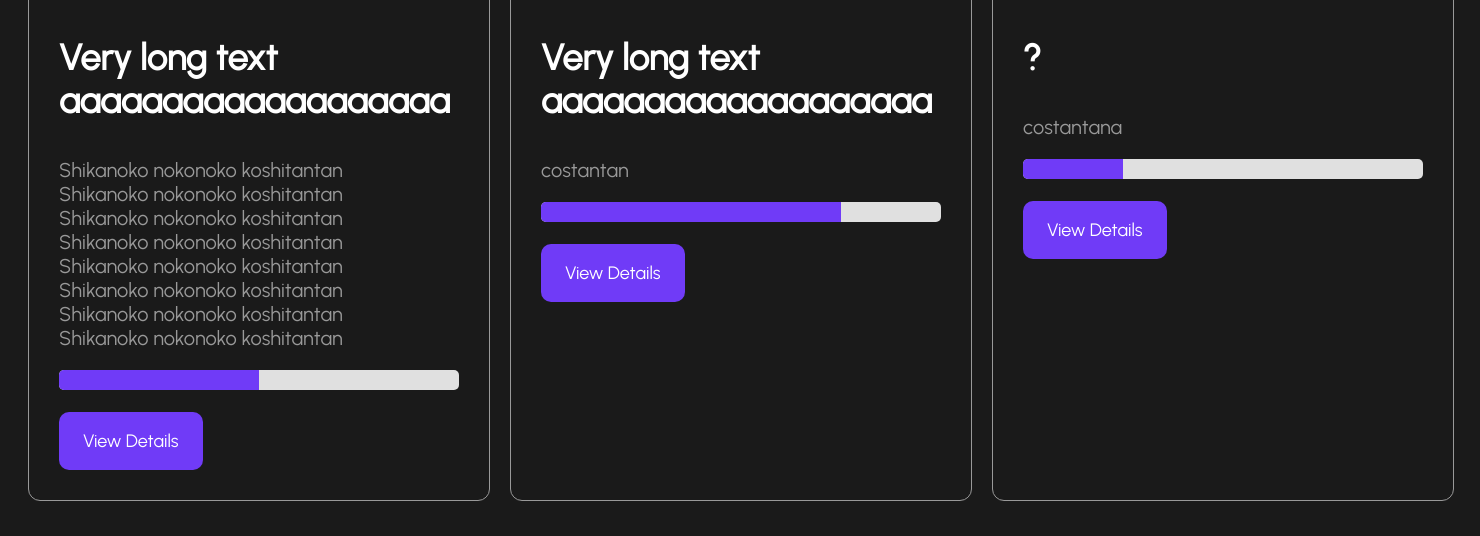
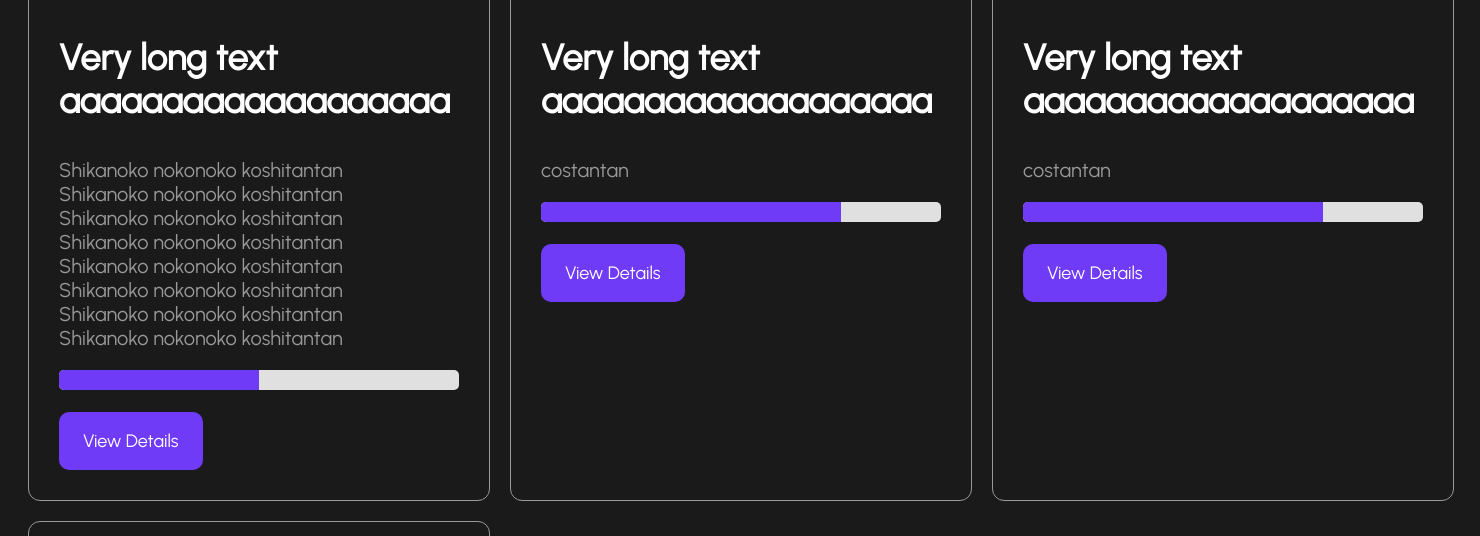
Before and after one commit to Nantawat6510545543/B2D-Ventures, a Django app: page / in a window 1480 px wide. Shown: the part 457-993 px from the top of the page. Before the commit the page ends 958 px from the top, so only its background shows below. Run offline with Django 5.2, Linux system fonts and the light colour scheme.

```diff
--- a/B2D_Ventures/templates/details.html
+++ b/B2D_Ventures/templates/details.html
@@ -61,9 +61,11 @@
         <p class="heading-font">
             $565,372 Invested
         </p>
-        <button class="generic-button">Start Investment</button>
+        <button class="generic-button" style="margin-right: inline-block">Start Investment</button>
+        <button class="generic-button">See Discussion</button>
     </div>
     <hr>
+
     <div class="details-container">
         <p class="heading-font">About</p>
         <p class="content-font">
@@ -102,7 +104,6 @@
         </div>
     </div>
 
-
     <script type="text/javascript" src="https://code.jquery.com/jquery-1.11.0.min.js"></script>
     <script type="text/javascript" src="https://cdn.jsdelivr.net/npm/slick-carousel@1.8.1/slick/slick.min.js"></script>
     <script type="text/javascript" src="{% static 'js/details.js' %}"></script>
--- a/B2D_Ventures/templates/index.html
+++ b/B2D_Ventures/templates/index.html
@@ -62,6 +62,21 @@
                 src="https://p.bigstockphoto.com/GeFvQkBbSLaMdpKXF1Zv_bigstock-Aerial-View-Of-Blue-Lakes-And--227291596.jpg"
             >
             <p class="heading-font">
+                Very long text aaaaaaaaaaaaaaaaaaa
+            </p>
+            <p class="content-font">
+                costantan
+            </p>
+            <div class="progress-bar">
+                <div class="progress" style="width: 75%;"></div>
+            </div><br>
+            <button class="generic-button" type="submit">View Details</button>
+        </div>
+        <div class="card-subcontainer">
+            <img class="card-img" alt="Test image"
+                src="https://p.bigstockphoto.com/GeFvQkBbSLaMdpKXF1Zv_bigstock-Aerial-View-Of-Blue-Lakes-And--227291596.jpg"
+            >
+            <p class="heading-font">
                 ?
             </p>
             <p class="content-font">
```
